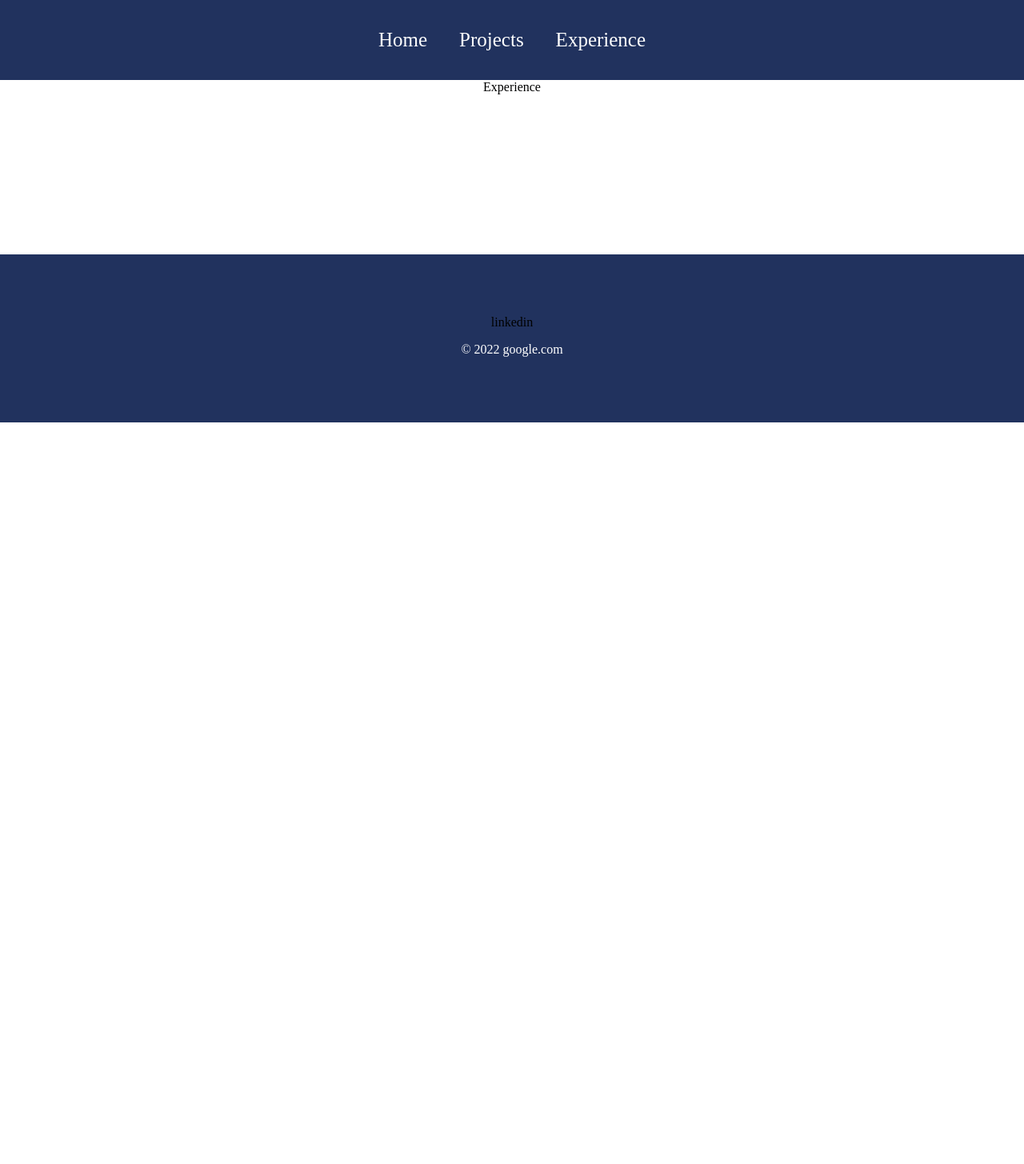
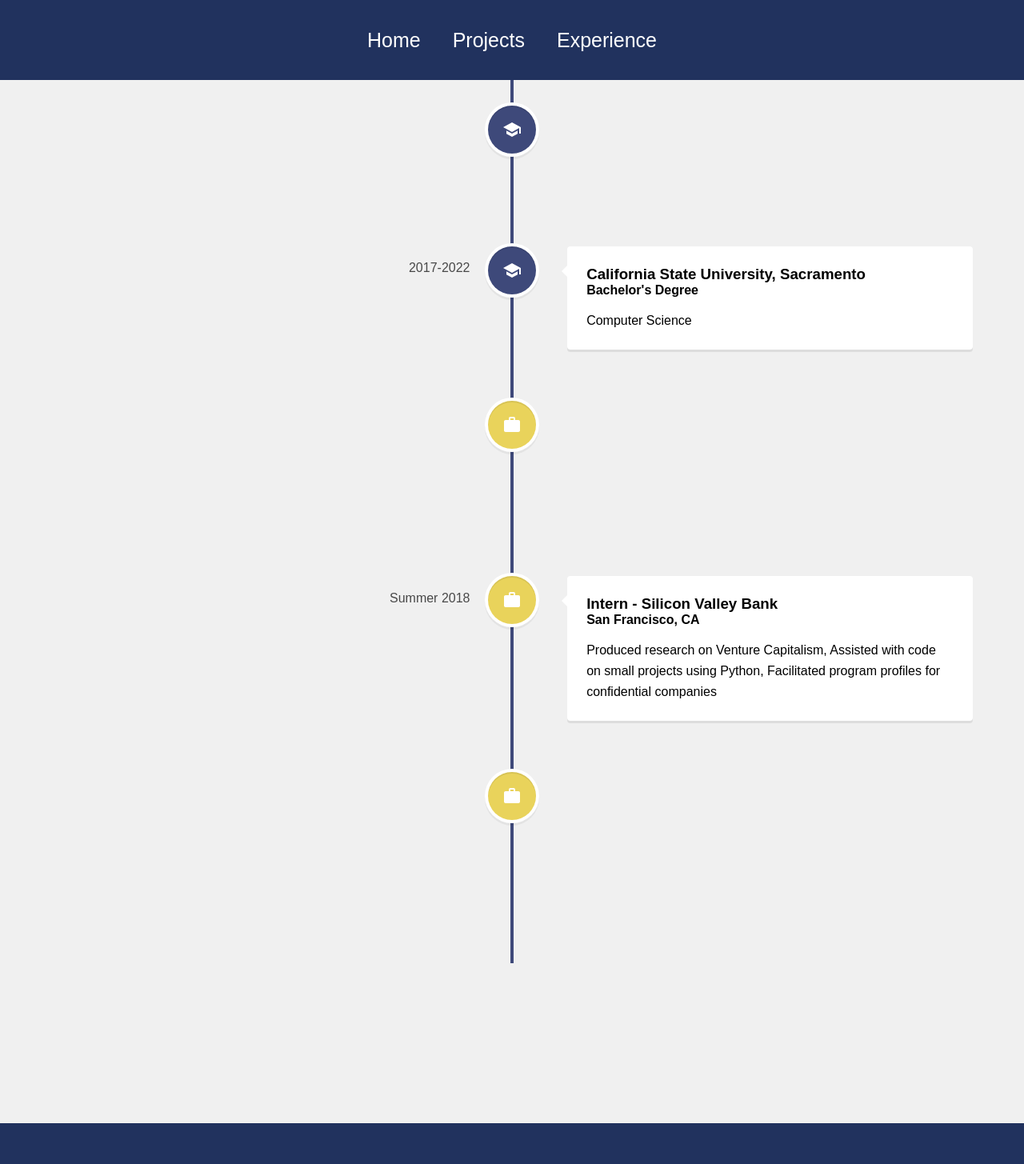
Before and after one commit to kylehazell/kylehazell.github.io, a React (Create React App) app: page /experience in a window 1280 px wide. Shown: the top 1455 px of the page at 80% size. Before the commit the page ends 800 px from the top, so only its background shows below. Built offline with nearby package versions, Linux system fonts and the light colour scheme.

Commit message:
updated Experienc

```diff
--- a/package.json
+++ b/package.json
@@ -3,13 +3,17 @@
   "version": "0.1.0",
   "private": true,
   "dependencies": {
+    "@material-ui/core": "^4.12.4",
+    "@material-ui/icons": "^4.11.3",
     "@testing-library/jest-dom": "^5.16.4",
     "@testing-library/react": "^13.3.0",
     "@testing-library/user-event": "^13.5.0",
+    "postfix": "^0.0.1",
     "react": "^18.2.0",
     "react-dom": "^18.2.0",
     "react-router-dom": "^6.3.0",
     "react-scripts": "5.0.1",
+    "react-vertical-timeline-component": "^3.5.2",
     "web-vitals": "^2.1.4"
   },
   "scripts": {
--- a/src/App.css
+++ b/src/App.css
@@ -1,5 +1,12 @@
 .App {
-  text-align: center;
+
+    width: 100%;
+    height: auto;
+    display: flex;
+    flex-direction: column;
+    font-family: Arial, Helvetica, sans-serif;
+    background-color: #f0f0f0;
+
 }
 
 body{
--- a/src/App.js
+++ b/src/App.js
@@ -6,6 +6,7 @@
 import Experience from './pages/Experience';
 import Navbar from './components/Navbar';
 import Footer from "./components/Footer";
+
 function App() {
   return (
     <div className="App">
--- a/src/components/Footer.js
+++ b/src/components/Footer.js
@@ -1,13 +1,18 @@
 import React from 'react'
-// import InstagramIcon from "@material-ui/icons/Instagram";
-// import TwitterIcon from "@material-ui/icons/Twitter";
-// import FacebookIcon from "@material-ui/icons/Facebook";
-//import LinkedInIcon from "@material-ui/icons/LinkedIn";
+import InstagramIcon from "@material-ui/icons/Instagram";
+import TwitterIcon from "@material-ui/icons/Twitter";
+import FacebookIcon from "@material-ui/icons/Facebook";
+import LinkedInIcon from "@material-ui/icons/LinkedIn";
 import "../styles/Footer.css";
 function Footer() {
   return (
     <div className="footer">
-    <div> linkedin</div>
+      <div className="socialMedia">
+        <LinkedInIcon/>
+        <TwitterIcon/>
+        <InstagramIcon/>
+        <FacebookIcon/>
+      </div>
 
 
     <p> &copy; 2022 google.com</p>
--- a/src/components/Navbar.js
+++ b/src/components/Navbar.js
@@ -1,13 +1,26 @@
-import React from 'react'
+import React, {useEffect, useState} from 'react';
 import {Link, useLocation} from "react-router-dom";
-import "../styles/Navbar.css"
-//import ReorderIcon from "@material-ui/icons/ReorderIcon";
+import "../styles/Navbar.css";
+import ReorderIcon from "@material-ui/icons/Reorder";
 function Navbar() {
 
+const[expandNavbar,setExpandNavbar] = useState(false);
+const location = useLocation();
 
-  return  <div className="navbar">
+useEffect(() => {
+  setExpandNavbar(false);
+}, [location]);
+
+  return(  <div className="navbar" id={expandNavbar ?"open" :"close"}>
     <div className="toggleButton">
-    <button> </button>
+      <button onClick={() =>{
+        setExpandNavbar((prev)=> !prev);
+
+      }}
+      >
+        <ReorderIcon/>
+      </button>
+
     </div>
     <div className ="links">
     <Link to="/">Home</Link>
@@ -17,7 +30,7 @@
 
     </div>
 
-
+  );
 }
 
 export default Navbar
--- a/src/pages/Experience.js
+++ b/src/pages/Experience.js
@@ -1,8 +1,96 @@
 import React from 'react'
+import{VerticalTimeline,
+      VerticalTimelineElement,
+    } from 'react-vertical-timeline-component';
+import "react-vertical-timeline-component/style.min.css";
+import SchoolIcon from "@material-ui/icons/School";
+import WorkIcon from "@material-ui/icons/Work";
 
 function Experience() {
   return (
-    <div>Experience</div>
+    <div className="experience">
+      <VerticalTimeline lineColor="#3e497a">
+        <VerticalTimelineElement
+        className="vertical-timeline-element--education"
+        date="2013-2017"
+        iconStyle={{background:"#3e497a",color:"#fff" }}
+        icon={<SchoolIcon/>}
+        >
+          <h3 className= "vertical-timeline-element-title"
+          > Gateway High School, San Francisco, California
+          </h3>
+          <p>High School Diploma</p>
+        </VerticalTimelineElement>
+        <VerticalTimelineElement
+        className="vertical-timeline-element--education"
+        date="2017-2022"
+        iconStyle={{background:"#3e497a",color:"#fff" }}
+        icon={<SchoolIcon/>}
+        >
+          <h3 className= "vertical-timeline-element-title"
+          > California State University, Sacramento
+          </h3>
+          <h4 className="vertical-timeline-element-subtitle">
+            Bachelor's Degree
+          </h4>
+          <p>Computer Science</p>
+        </VerticalTimelineElement>
+        <VerticalTimelineElement
+        className="vertical-timeline-element--work"
+        date="Summer 2018"
+        iconStyle={{background: "#e9d35b",color:"#fff" }}
+        icon={<WorkIcon/>}
+        >
+          <h3 className= "vertical-timeline-element-title"
+          > Intern - Computer Science Summer Institute
+          </h3>
+          <h4 className="vertical-timeline-element-subtitle">
+           Mountain View, CA
+          </h4>
+          <p>
+          Facilitated programming fundamentals directly from Google engineers,
+            Designed and developed professional applications
+          </p>
+        </VerticalTimelineElement>
+        <VerticalTimelineElement
+        className="vertical-timeline-element--work"
+        date="Summer 2018"
+        iconStyle={{background: "#e9d35b",color:"#fff" }}
+        icon={<WorkIcon/>}
+        >
+          <h3 className= "vertical-timeline-element-title"
+          > Intern - Silicon Valley Bank
+          </h3>
+          <h4 className="vertical-timeline-element-subtitle">
+            San Francisco, CA
+          </h4>
+          <p>
+              Produced  research on Venture Capitalism,
+               Assisted with code on small projects using Python,
+               Facilitated program profiles for confidential companies
+          </p>
+        </VerticalTimelineElement>
+        <VerticalTimelineElement
+        className="vertical-timeline-element--work"
+        date="2019-2022"
+        iconStyle={{background: "#e9d35b",color:"#fff" }}
+        icon={<WorkIcon/>}
+        >
+          <h3 className= "vertical-timeline-element-title"
+          > Intern - Department of Public Works
+          </h3>
+          <h4 className="vertical-timeline-element-subtitle">
+            San Francisco, CA
+          </h4>
+          <p>
+          Organized and scanned important physical documents into digital,
+          Worked on web applications to help optimize company efficiency,
+          Found and fixed errors in the cities’ GIS system with engineers
+
+          </p>
+        </VerticalTimelineElement>
+      </VerticalTimeline>
+    </div>
   )
 }
 
--- a/src/pages/Home.js
+++ b/src/pages/Home.js
@@ -1,4 +1,7 @@
 import React from 'react';
+import LinkedInIcon from "@material-ui/icons/LinkedIn";
+import EmailIcon from "@material-ui/icons/Email";
+import GithubIcon from "@material-ui/icons/GitHub";
 import "../styles/Home.css";
 
 function Home() {
@@ -10,6 +13,10 @@
           <p>
             A software developer with a passion for learning and creating.
           </p>
+          <LinkedInIcon/>
+          <EmailIcon/>
+          <GithubIcon/>
+
         </div>
      </div>
      <div className="skills">
@@ -18,16 +25,16 @@
         <li className="item">
             <h2>Front-End</h2>
             <span>
-              HTML,CSS,React Native, NPM
+              HTML,CSS,React Native, NPM, Yarn
                </span>
         </li>
         <li className="item">
             <h2>Back-End</h2>
-            <span> NodeJS, ExpressJS,M ySQL, MS SQL </span>
+            <span> NodeJS, ExpressJS, MySQL, MS SQL </span>
         </li>
         <li className="item">
             <h2>Languages</h2>
-            <span> JavaSCritp, Java, Python,C</span>
+            <span> JavaScript, Java, Python, C</span>
         </li>
      </ol>
     </div>
```
Also changed, not shown: src/styles/Experience.css (added), 1 other file (tests, documents, lock files or other folders).
